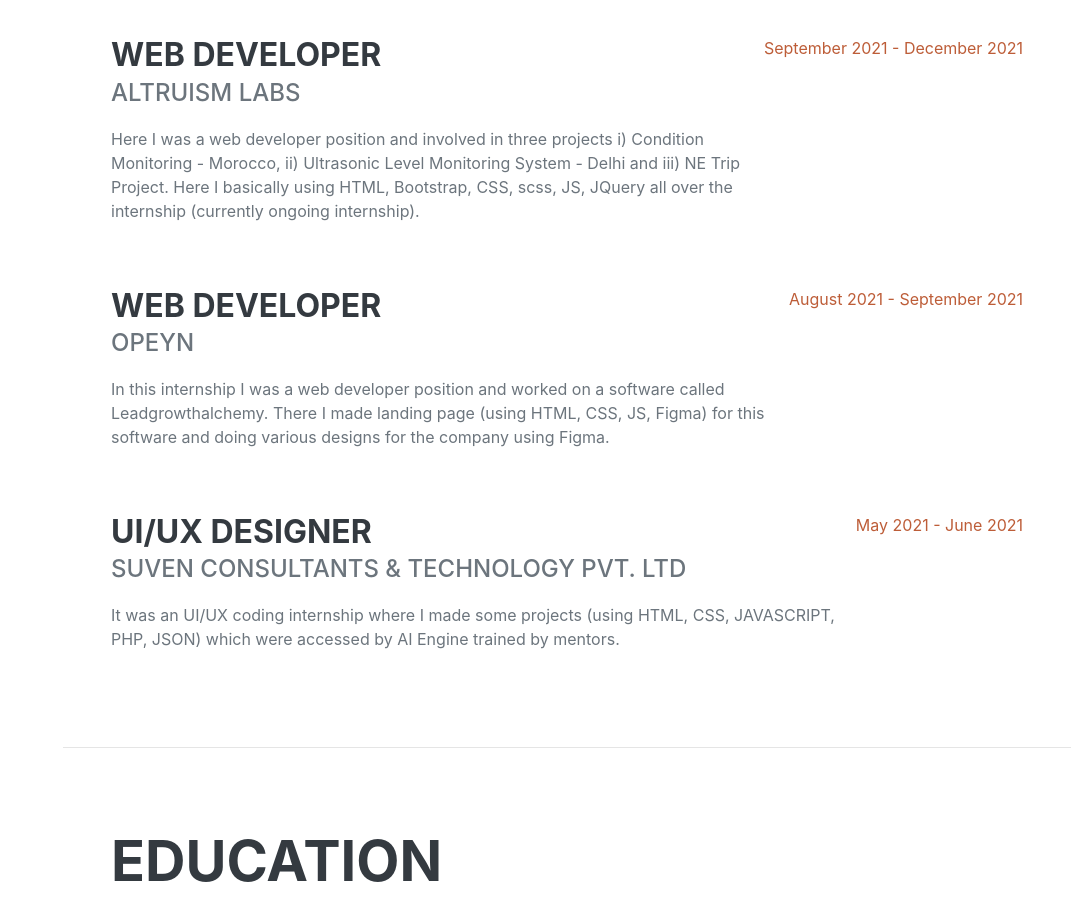
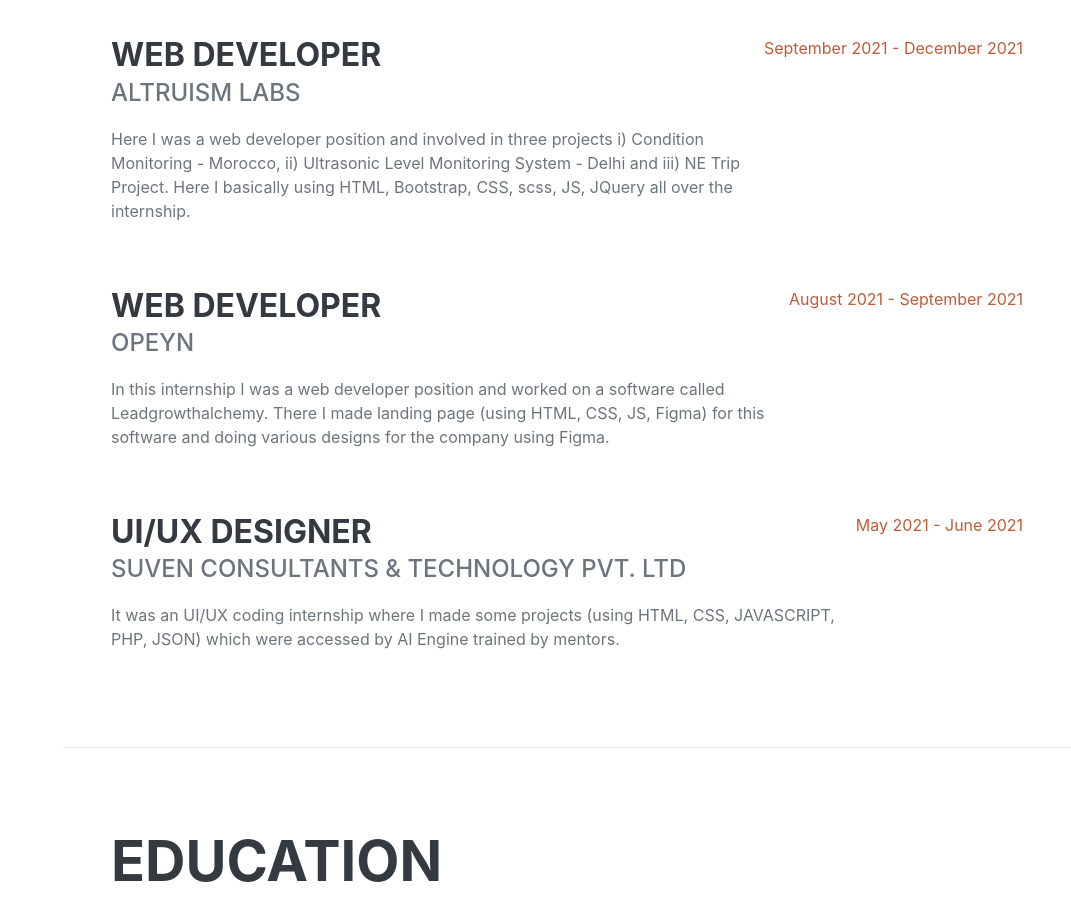
Before and after one commit to 2478/Resume, a plain HTML site: page index.html in a window 1280 px wide. Shown: the part 960-1881 px from the top of the page, without its empty margins (209-1280 px from the left). Drawn offline with nearby package versions, Linux system fonts and the light colour scheme; a web font is replaced by a local one.

Commit message:
Update index.html

```diff
--- a/index.html
+++ b/index.html
@@ -66,7 +66,7 @@
                         <div class="flex-grow-1">
                             <h3 class="mb-0"> Web Developer </h3>
                             <div class="subheading mb-3">Altruism Labs</div>
-                            <p>Here I was a web developer position and involved in three projects i) Condition Monitoring - Morocco, ii) Ultrasonic Level Monitoring System - Delhi and iii) NE Trip Project. Here I basically using HTML, Bootstrap, CSS, scss, JS, JQuery all over the internship (currently ongoing internship).</p>
+                            <p>Here I was a web developer position and involved in three projects i) Condition Monitoring - Morocco, ii) Ultrasonic Level Monitoring System - Delhi and iii) NE Trip Project. Here I basically using HTML, Bootstrap, CSS, scss, JS, JQuery all over the internship.</p>
                         </div>
                         <div class="flex-shrink-0"><span class="text-primary">September 2021 - December 2021</span></div>
                     </div>
```
